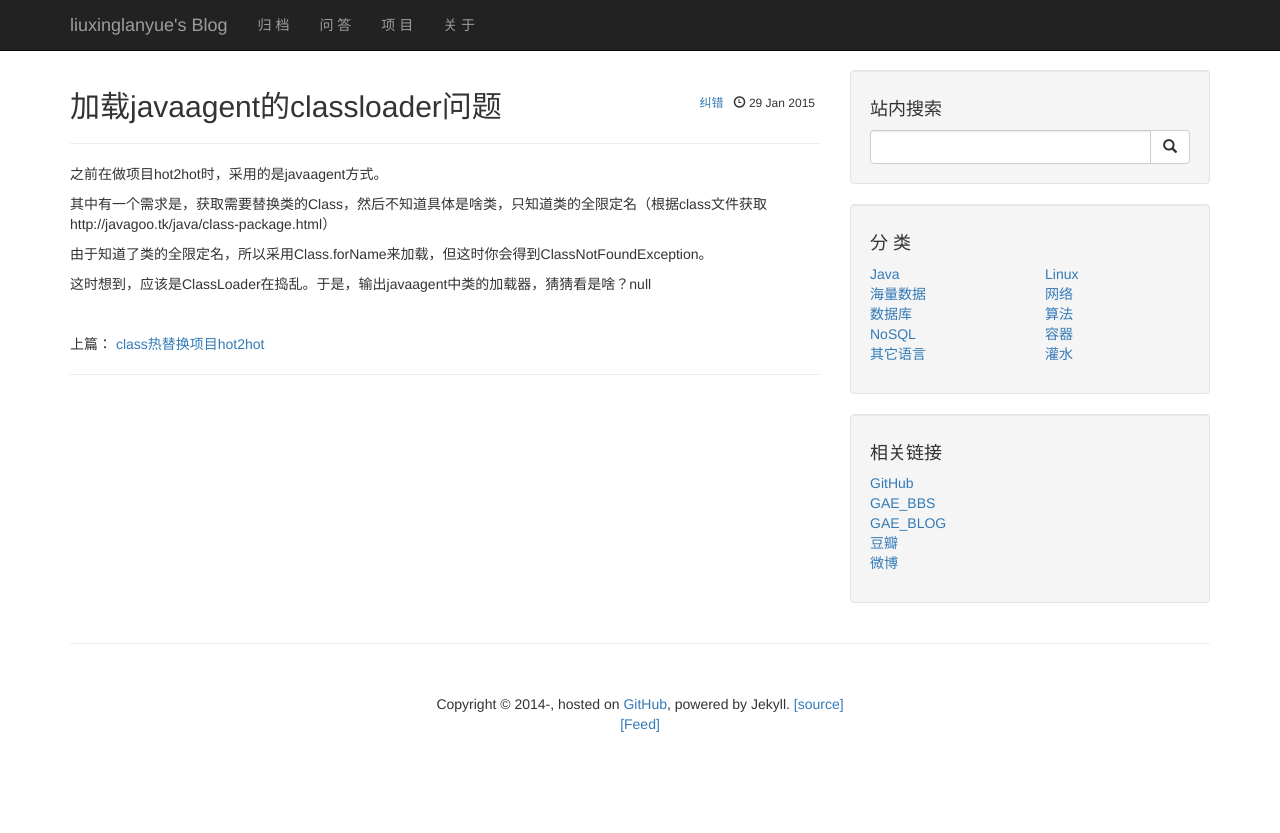
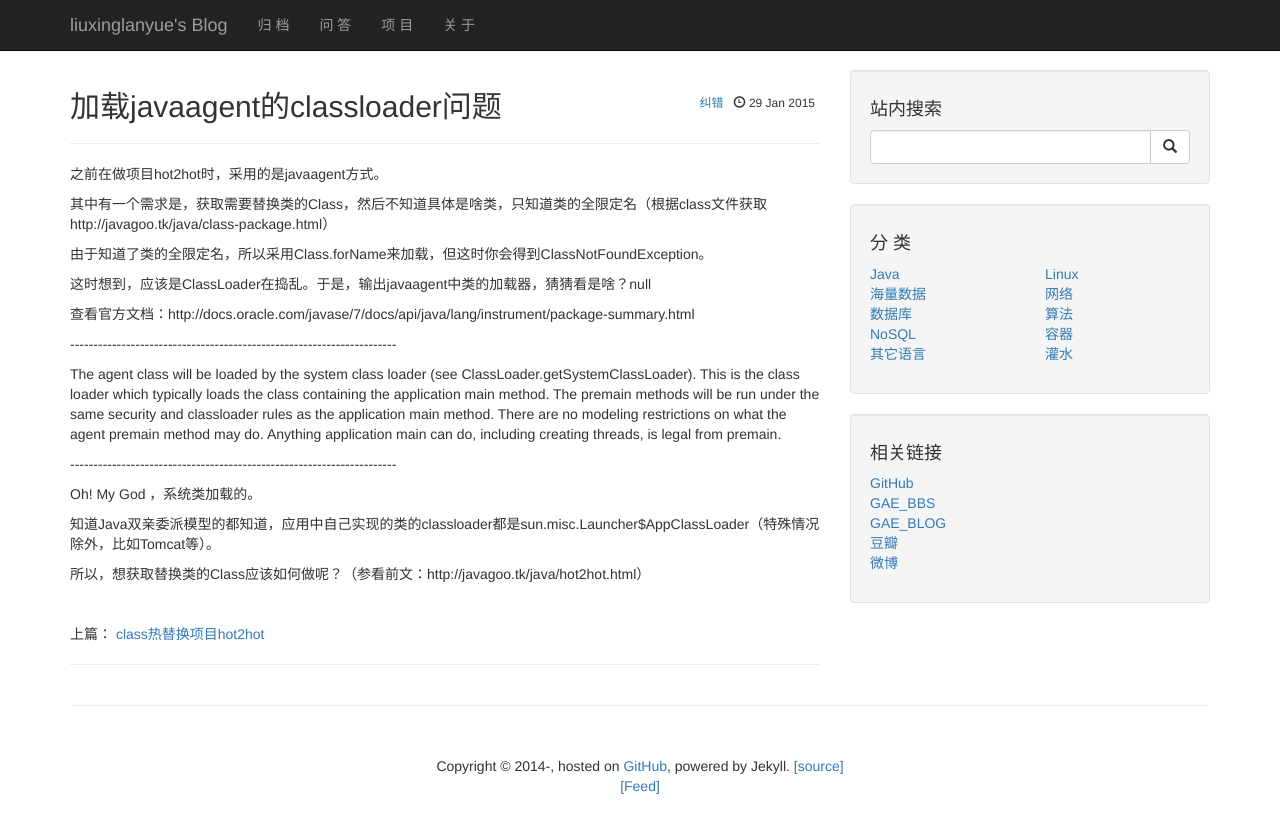
Before and after one commit to liuxinglanyue/blog, a Jekyll site: the page built from _posts/2015-01-29-javaagent-classloader.markdown, in a window 1280 px wide. Shown: the top 833 px of the page. Built offline with Jekyll 4.4.1, drawn with Linux system fonts in a browser that asks for light colours; nearby versions of some CDN libraries; Markdown is read by kramdown in place of the engine named in the settings; comment, search, counter and statistics services are not loaded.

Commit message:
加载javaagent的classloader问题

```diff
--- a/_posts/2015-01-29-javaagent-classloader.markdown
+++ b/_posts/2015-01-29-javaagent-classloader.markdown
@@ -12,3 +12,17 @@ tags: [java,class,javaagent,classloader]
 由于知道了类的全限定名，所以采用Class.forName来加载，但这时你会得到ClassNotFoundException。
 
 这时想到，应该是ClassLoader在捣乱。于是，输出javaagent中类的加载器，猜猜看是啥？null
+
+查看官方文档：http://docs.oracle.com/javase/7/docs/api/java/lang/instrument/package-summary.html
+
+\-\-\-\-\-\-\-\-\-\-\-\-\-\-\-\-\-\-\-\-\-\-\-\-\-\-\-\-\-\-\-\-\-\-\-\-\-\-\-\-\-\-\-\-\-\-\-\-\-\-\-\-\-\-\-\-\-\-\-\-\-\-\-\-\-\-\-\-\-\-
+
+The agent class will be loaded by the system class loader (see ClassLoader.getSystemClassLoader). This is the class loader which typically loads the class containing the application main method. The premain methods will be run under the same security and classloader rules as the application main method. There are no modeling restrictions on what the agent premain method may do. Anything application main can do, including creating threads, is legal from premain.
+
+\-\-\-\-\-\-\-\-\-\-\-\-\-\-\-\-\-\-\-\-\-\-\-\-\-\-\-\-\-\-\-\-\-\-\-\-\-\-\-\-\-\-\-\-\-\-\-\-\-\-\-\-\-\-\-\-\-\-\-\-\-\-\-\-\-\-\-\-\-\-
+
+Oh! My God ，系统类加载的。
+
+知道Java双亲委派模型的都知道，应用中自己实现的类的classloader都是sun.misc.Launcher$AppClassLoader（特殊情况除外，比如Tomcat等）。
+
+所以，想获取替换类的Class应该如何做呢？（参看前文：http://javagoo.tk/java/hot2hot.html）
```
